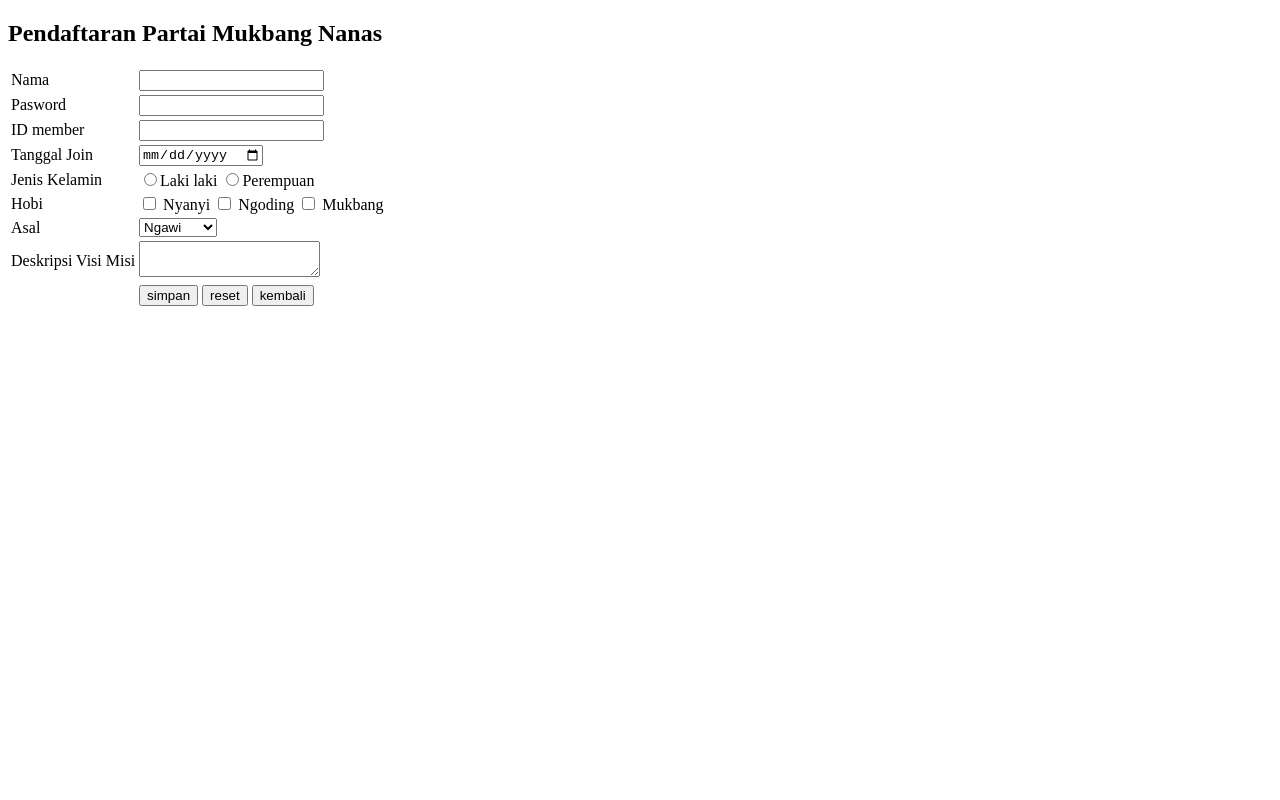
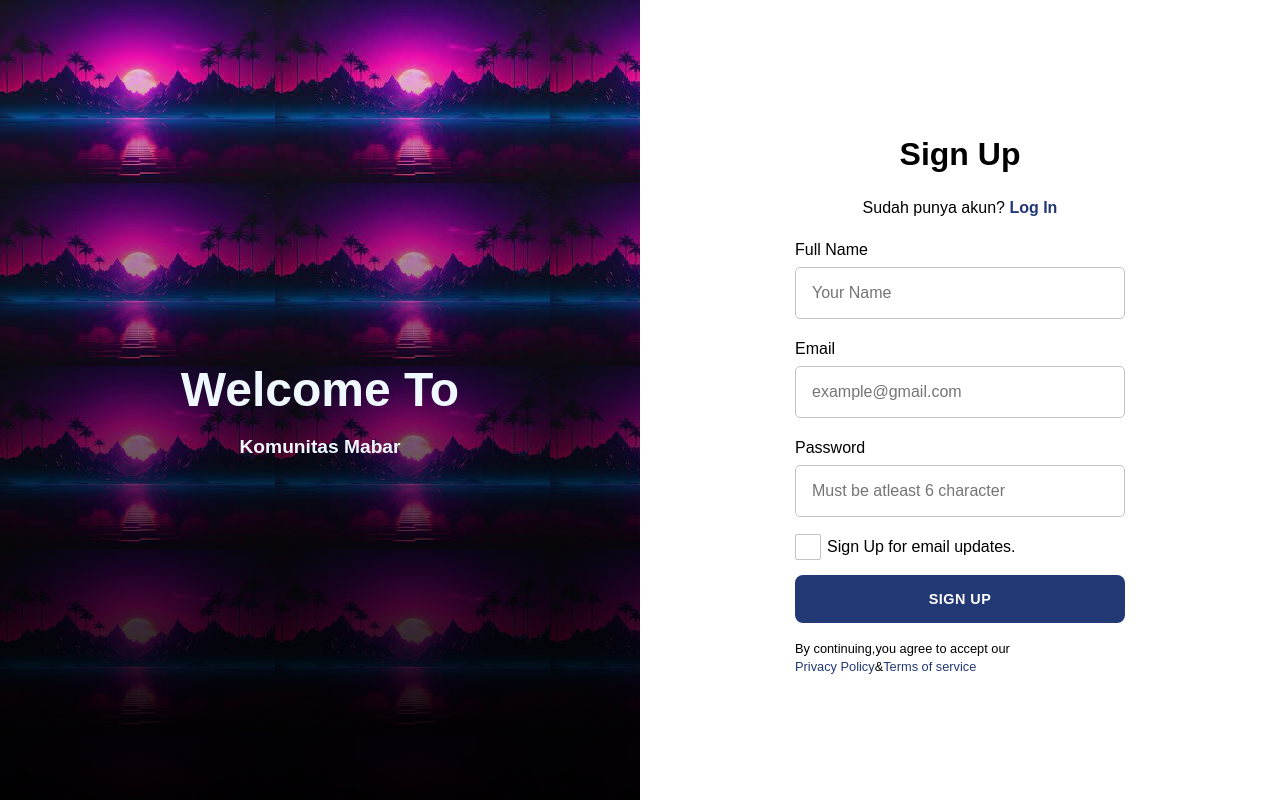
Before and after one commit to rakaisyrafi/project, a plain HTML site: page index.html in a window 1280 px wide. Drawn offline with Linux system fonts and the light colour scheme.

Commit message:
Add files via upload

```diff
--- a/index.html
+++ b/index.html
@@ -3,64 +3,53 @@
 <head>
     <meta charset="UTF-8">
     <meta name="viewport" content="width=device-width, initial-scale=1.0">
-    <title>Form1</title>
+    <link rel="stylesheet" href="style.css"/>
+    <title>SignUp</title>
 </head>
 <body>
-    <h2>Pendaftaran Partai Mukbang Nanas</h2>
-
-    <form action="" method="post">
-        <table>
-            <tr>
-                <td>Nama</td>
-                <td><input type="text"></td>
-            </tr>
-            <tr>
-                <td>Pasword</td>
-                <td><input type="password"></td>
-            </tr>
-            <tr>
-                <td>ID member</td>
-                <td><input type="number"></td>
-            </tr>
-            <tr>
-                <td>Tanggal Join</td>
-                <td><input type="date"></td>
-            </tr>
-            <tr>
-                <td>Jenis Kelamin</td>
-                <td><input type="radio" name="jk">Laki laki
-                    <input type="radio" name="jk">Perempuan
-                </td>
-            </tr>
-            <tr>
-                <td>Hobi</td>
-                <td><input type="checkbox"> Nyanyi
-                    <input type="checkbox"> Ngoding
-                    <input type="checkbox"> Mukbang
-                </td>
-            </tr>
-            <tr>
-                <td>Asal</td>
-                <td>
-                <select>
-                    <option>Ngawi</option>
-                    <option>Bogor</option>
-                    <option>Himalaya</option>
-                </select>
-                </td>
-            </tr>
-            <tr>
-                <td>Deskripsi Visi Misi</td>
-                <td><textarea></textarea></td>
-            </tr>
-            <tr>
-                <td></td>
-                <td><input type="submit" value="simpan">
-                    <input type="reset" value="reset">
-                    <input type="button" value="kembali">
-                </td>
-            </tr>
-        </table>
-    </form>
+    <div class="split-screen">
+        <div class="left">
+            <section class="copy">
+                <h1>Welcome To</h1>
+                <p>Komunitas Mabar</p>
+            </section>
+        </div>
+        <div class="right">
+            <form>
+                <section class="copy">
+                    <h2>Sign Up</h2>
+                    <div class="login-container">
+                        <p>Sudah punya akun? <a href="#"><strong>Log In</strong></a></p>
+                    </div>
+                </section>
+                <div class="input-container name">
+                    <label for="fname">Full Name</label>
+                    <input type="text" id="fname" class="fname" placeholder="Your Name"/>
+                </div>
+                <div class="input-container email">
+                    <label for="email">Email</label>
+                    <input type="email" id="email" class="email" placeholder="example@gmail.com"/>
+                </div>
+                <div class="input-container password">
+                    <label for="password">Password</label>
+                    <input type="password" id="password" class="password" placeholder="Must be atleast 6 character"/>
+                </div>
+                <div class="input-container cta">
+                    <label class="checkbox-container">
+                        <input type="checkbox"/>
+                        <span class="checkmark"></span>
+                        Sign Up for email updates.
+                    </label>
+                </div>
+                <button class="signup-btn" type="submit">Sign Up</button>
+                <section class="copy-legal">
+                    <p>
+                        <span class="small">By continuing,you agree to accept our <br />
+                          <a href="#">Privacy Policy</a>&amp;<a href="#">Terms of service</a></span>
+                    </p>
+                </section>
+            </form>
+        </div>
+    </div>
 </body>
 </html>
```
